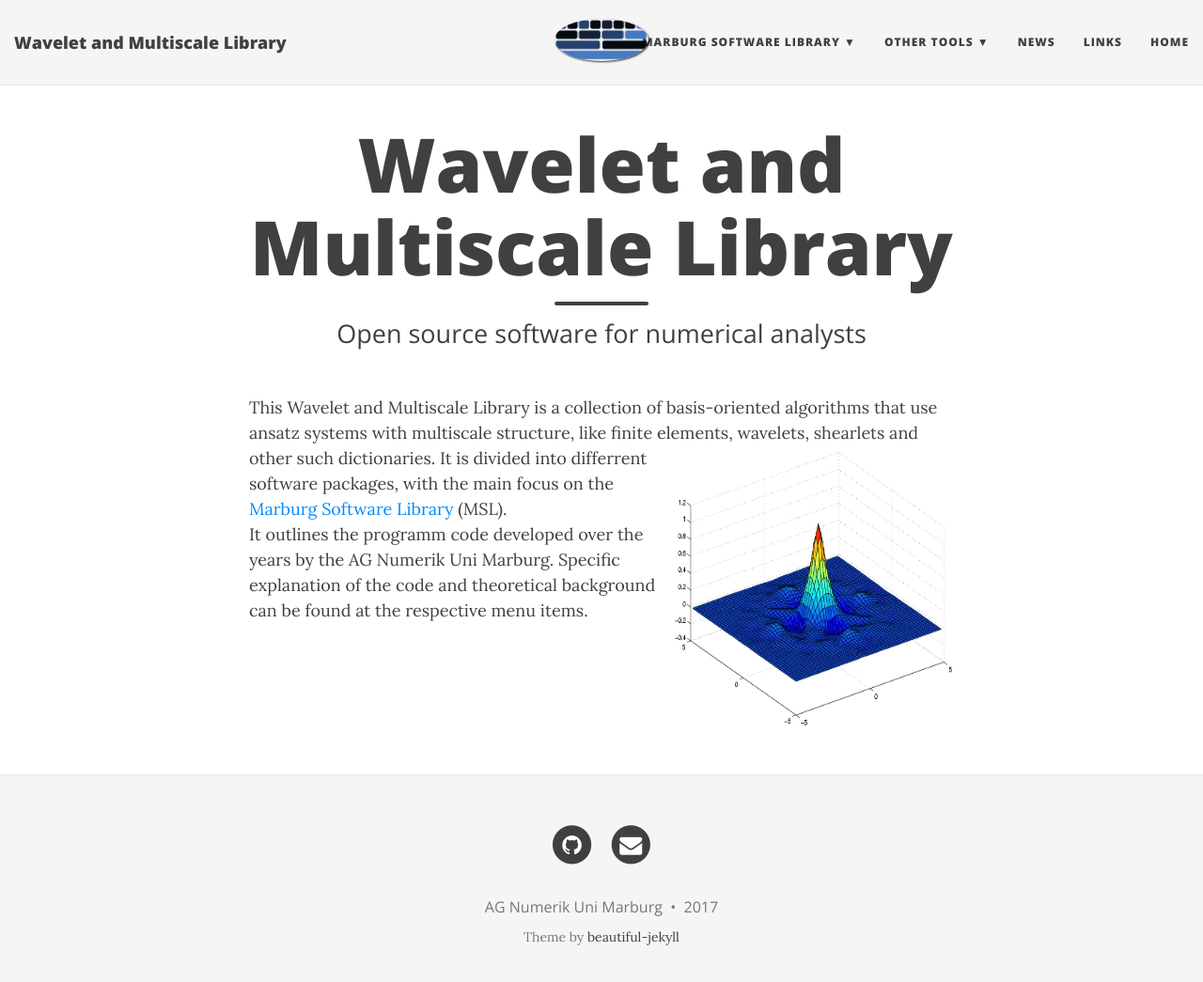
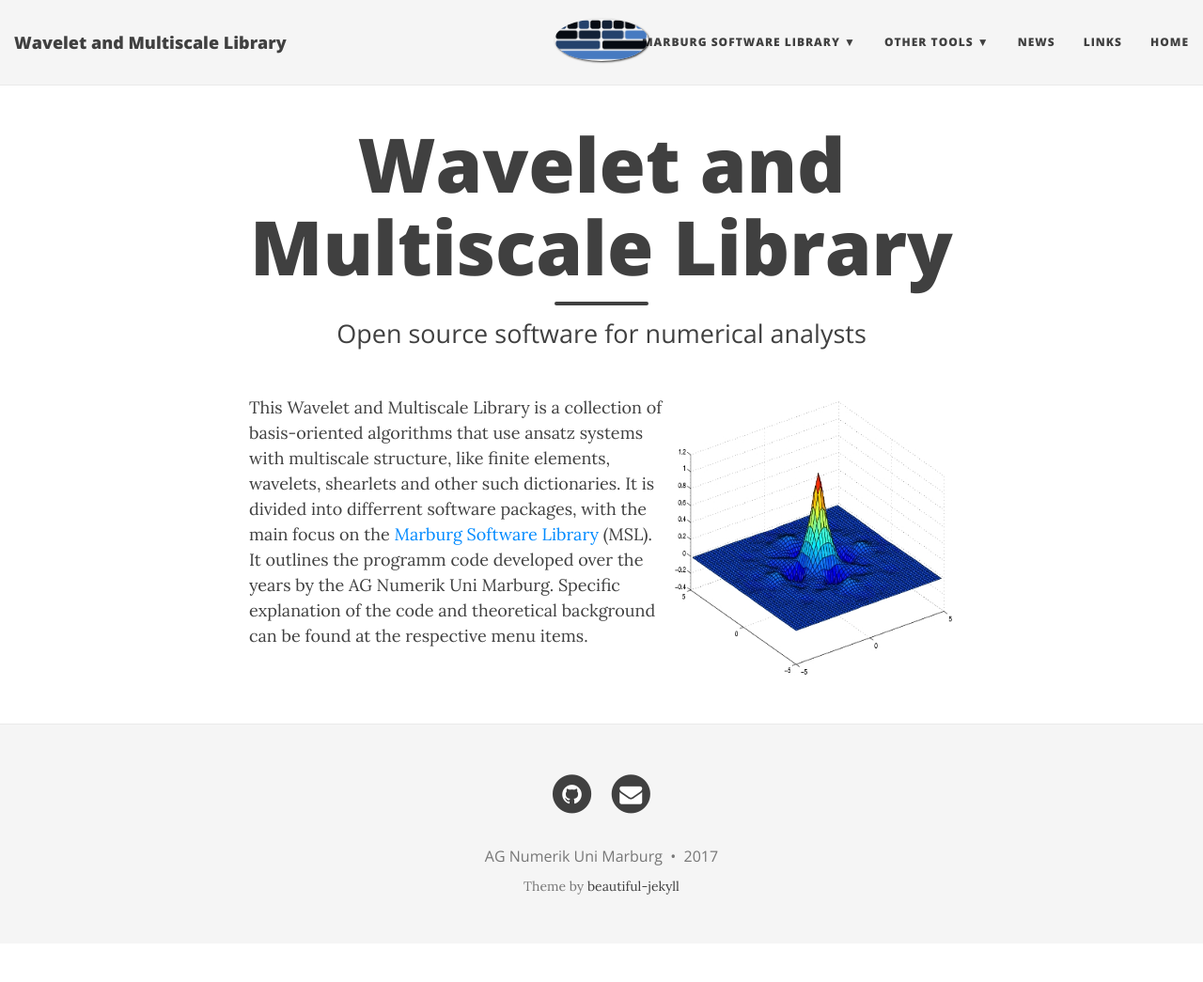
Before and after one commit to agnumerikunimarburg/agnumerikunimarburg.github.io, a Jekyll site: the page built from index.md, in a window 1280 px wide and 1058 px high. Shown: the top 1045 px of the window at 94% size. Built offline with Jekyll 4.4.1, drawn with Linux system fonts in a browser that asks for light colours; nearby versions of some CDN libraries.

Commit message:
Update index.md

```diff
--- a/index.md
+++ b/index.md
@@ -6,5 +6,5 @@
 published: true
 ---
 
-This Wavelet and Multiscale Library is a collection of basis-oriented algorithms that use ansatz systems with multiscale structure, like finite elements, wavelets, <img style="float: right;" src="/img/dual_a.jpg" height="300" width="300"> shearlets and other such dictionaries. It is divided into differrent software packages, with the main focus on the [Marburg Software Library](aboutmsl) (MSL).
+<img style="float: right;" src="/img/dual_a.jpg" height="300" width="300">This Wavelet and Multiscale Library is a collection of basis-oriented algorithms that use ansatz systems with multiscale structure, like finite elements, wavelets, shearlets and other such dictionaries. It is divided into differrent software packages, with the main focus on the [Marburg Software Library](aboutmsl) (MSL).
 It outlines the programm code developed over the years by the AG Numerik Uni Marburg. Specific explanation of the code and theoretical background can be found at the respective menu items.
```
